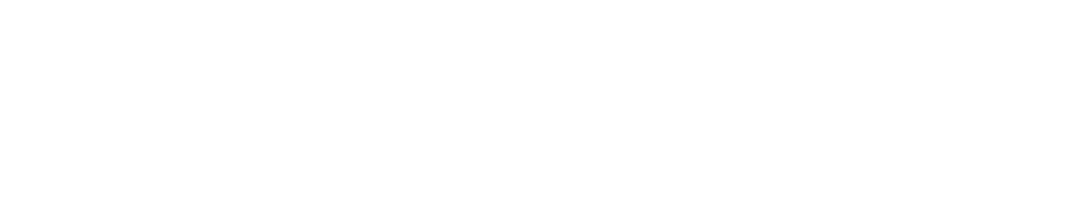
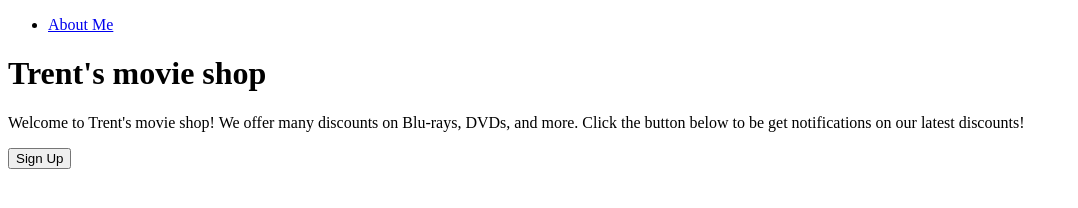
Before and after one commit to ItsTrent/odin-landing-page, a plain HTML site: page index.html in a window 1280 px wide. Shown: the whole page, without its empty margins (0-1078 px from the left). Drawn offline with Linux system fonts and the light colour scheme.

Commit message:
add div classes and button

```diff
--- a/index.html
+++ b/index.html
@@ -4,13 +4,28 @@
 <head>
 
 <meta charset = "utf-8">
-<title> Trent's Landing Page</title>
+<title> Landing Page</title>
 
 </head>
 
 <body>
+<div class = "header-villian-wrap">
 
+               <!--Insert image here-->
 
+    <ul>
+        <li><a href="?">About Me</a></li>
+    </ul>
+</div>
+
+<div class = "villian">
+<h1>Trent's movie shop</h1>
+<p>Welcome to Trent's movie shop! We offer many discounts on Blu-rays, DVDs, and more. Click the button below to be get notifications on our latest discounts!</p>
+<button class = "Sign Up" type = "button" alt= "Sign up button">Sign Up</button>
+                  <!--Insert image here-->
+
+</div>
+ </div>
 
 </body>
 
```
